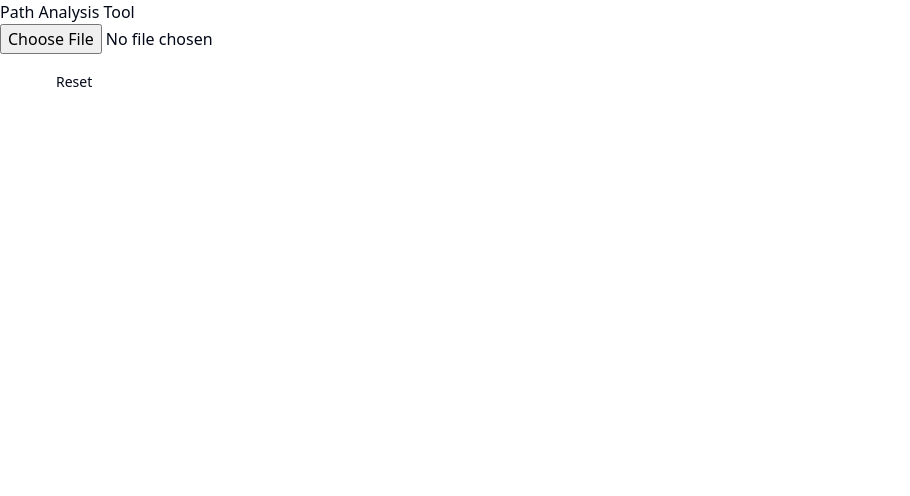
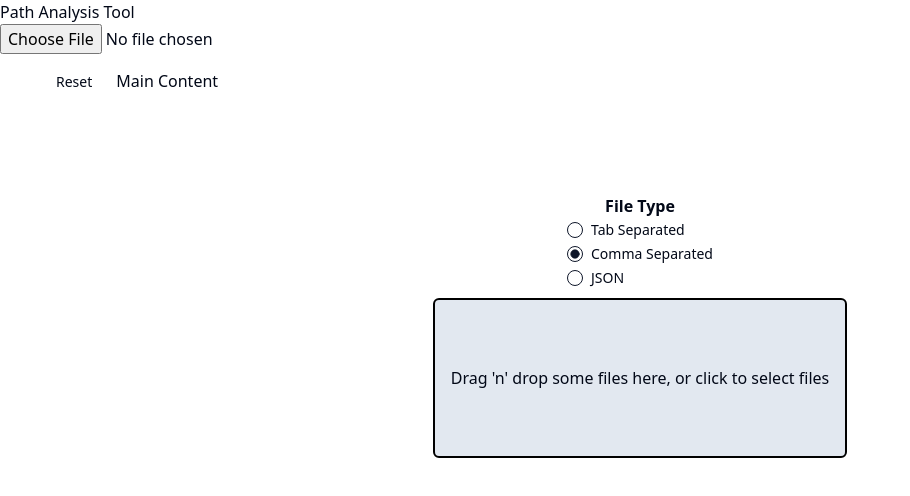
Before and after one commit to CarnegieLearningWeb/PathAnalysis, a React (Vite) app: page / in a window 1280 px wide. Shown: the top 496 px of the page, without its empty margins (0-910 px from the left). Built offline with nearby package versions, Linux system fonts and the light colour scheme.

Commit message:
Sequence selector working, reset data not working

```diff
--- a/src/App.tsx
+++ b/src/App.tsx
@@ -47,23 +47,19 @@ function App() {
      */
     const handleSelectSequence = (selectedSequence: SequenceCount["sequence"]) => {
             console.log("SS: ", top5Sequences, selectedSequence);
-        useEffect(() => {
-            if (data) {
-                const graphData: GraphData = processDataShopData(data)
-                setGraphData(graphData)
 
             if (top5Sequences) {
                 // Update the selected sequence in the context
                 setSelectedSequence(selectedSequence);
                 console.log(`Selected sequence: ${selectedSequence}`);
             }
+
         }
-        })
     ;
+
+    const handleError = (errorMessage: string) => {
+        setError(errorMessage);
     }
-    // const handleError = (errorMessage: string) => {
-    //     setError(errorMessage);
-    // }
 
 
     /**
@@ -124,22 +120,22 @@ function App() {
                     </div>
                 )}
 
-                {/* Main Content */}
-                {/*<div className="flex items-center justify-center pt-20">*/}
-                {/*    {loading ? (*/}
-                {/*        <Loading/>*/}
-                {/*    ) : (*/}
-                {/*        showDropZone && (*/}
-                {/*            <div>*/}
-                {/*                <DropZone*/}
-                {/*                    afterDrop={handleData}*/}
-                {/*                    onLoadingChange={handleLoadingChange}*/}
-                {/*                    onError={handleError}*/}
-                {/*                />*/}
-                {/*            </div>*/}
-                {/*        )*/}
-                {/*    )}*/}
-                {/*</div>*/}
+                 Main Content
+                <div className="flex items-center justify-center pt-20">
+                    {loading ? (
+                        <Loading/>
+                    ) : (
+                        showDropZone && (
+                            <div>
+                                <DropZone
+                                    afterDrop={handleDataProcessed}
+                                    onLoadingChange={handleLoadingChange}
+                                    onError={handleError}
+                                />
+                            </div>
+                        )
+                    )}
+                </div>
 
                 {!loading && csvData && (
                     <div>
@@ -182,7 +178,7 @@ function App() {
             </div>
         </div>
     );
-};
+}
 
 
 export default App
--- a/src/components/DropZone.tsx
+++ b/src/components/DropZone.tsx
@@ -1,12 +1,12 @@
 import {useCallback, useState} from 'react';
 import {Accept, useDropzone} from 'react-dropzone';
-import {GlobalDataType, ParseResult} from '@/lib/types';
+import {ParseResult} from '@/lib/types';
 import {parseData} from '@/lib/utils';
 import {Label} from "@/components/ui/label"
 import {RadioGroup, RadioGroupItem} from "@/components/ui/radio-group"
 
 interface DropZoneProps {
-    afterDrop: (data: GlobalDataType[]) => void,
+    afterDrop: (data:string) => void,
     onLoadingChange: (loading: boolean) => void,
     onError: (error: string) => void,
 }
```
Lines whose indentation alone changed are shown as unchanged.
